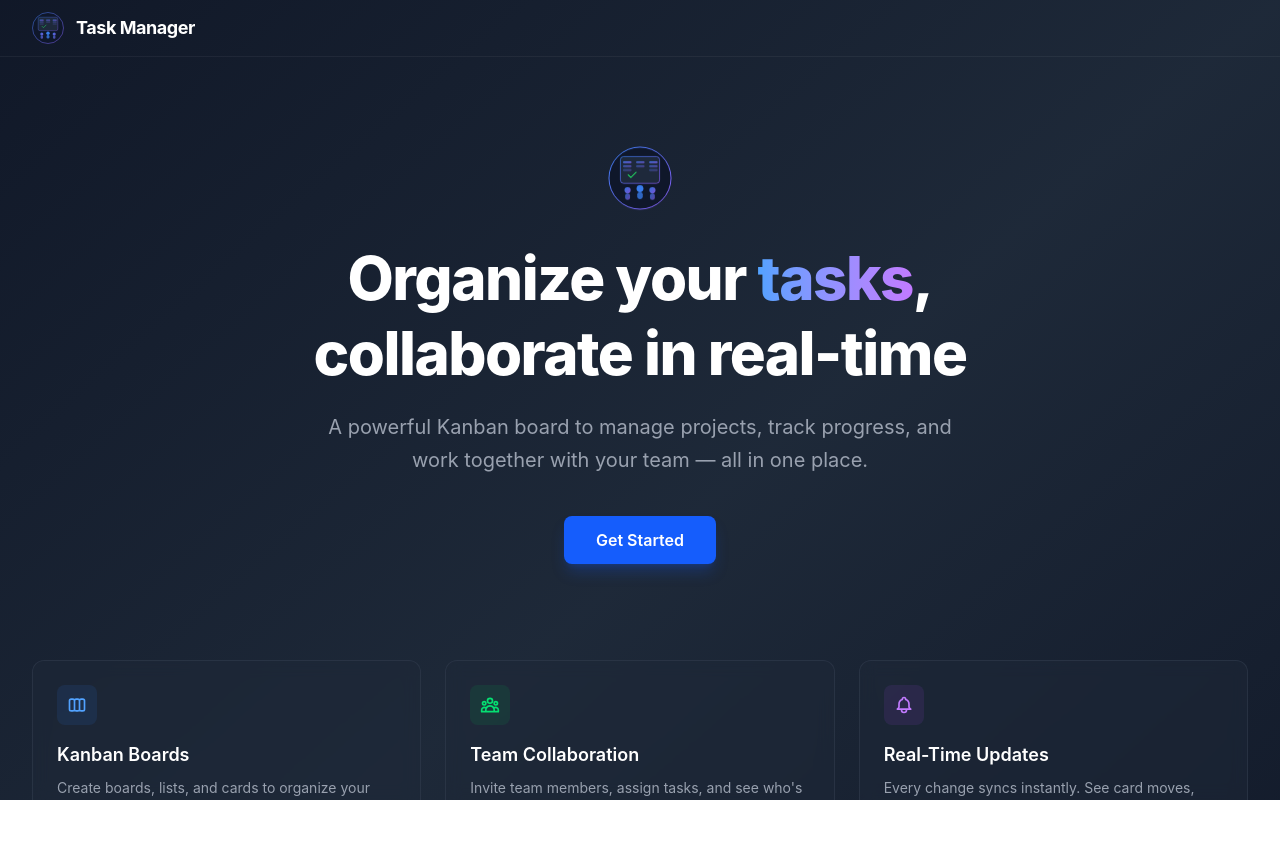
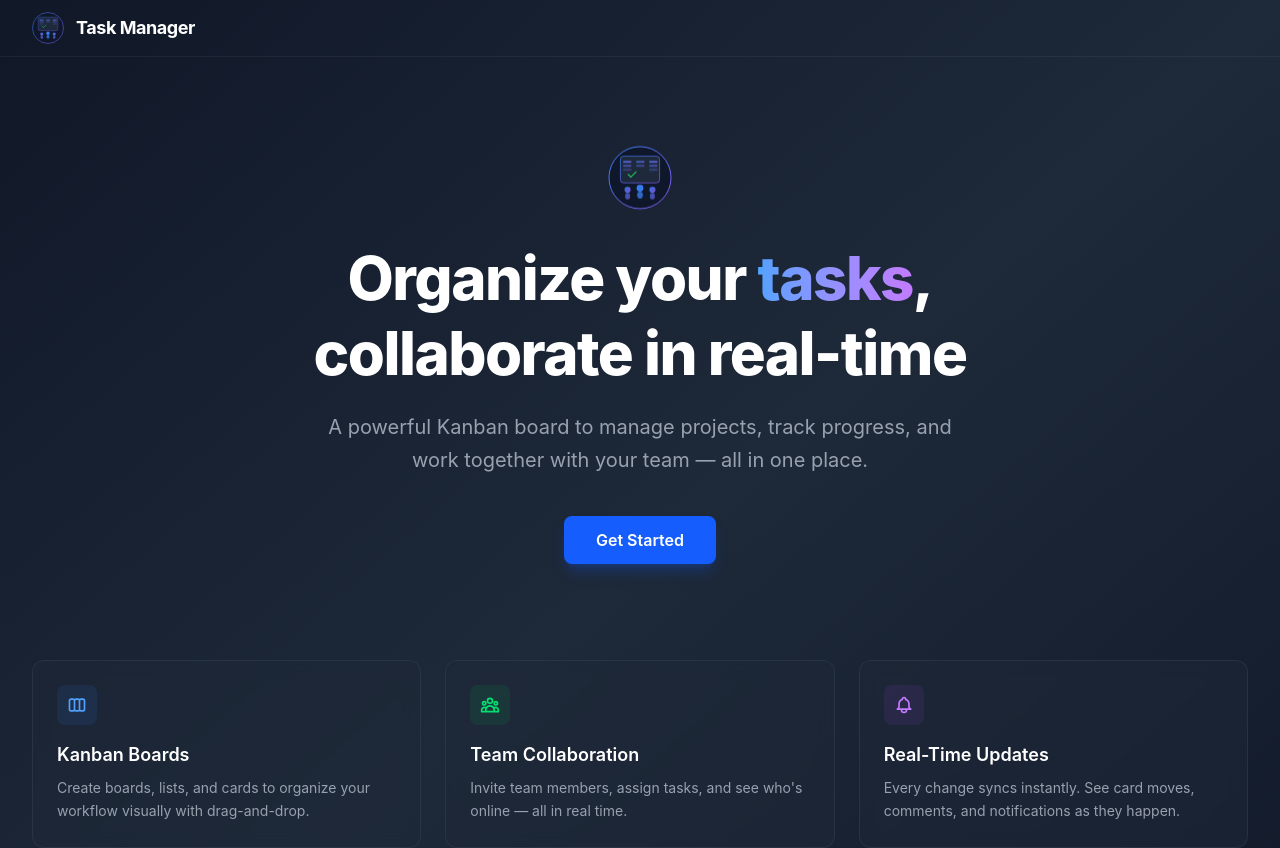
Before and after one commit to SaiRithesh-29/task_manager, a React (Vite) app in the folder frontend/: page / in a window 1280 px wide. Shown: the top 848 px of the page. Before the commit the page ends 800 px from the top, so only its background shows below. Built offline with nearby package versions, Linux system fonts and the light colour scheme.

Commit message:
fix: home page scrolling broken by global overflow hidden

```diff
--- a/frontend/src/index.css
+++ b/frontend/src/index.css
@@ -6,10 +6,6 @@
 }
 
 @layer base {
-  html, body, #root {
-    height: 100%;
-    overflow: hidden;
-  }
   * {
     scrollbar-width: thin;
     scrollbar-color: rgba(255,255,255,0.08) transparent;
```
